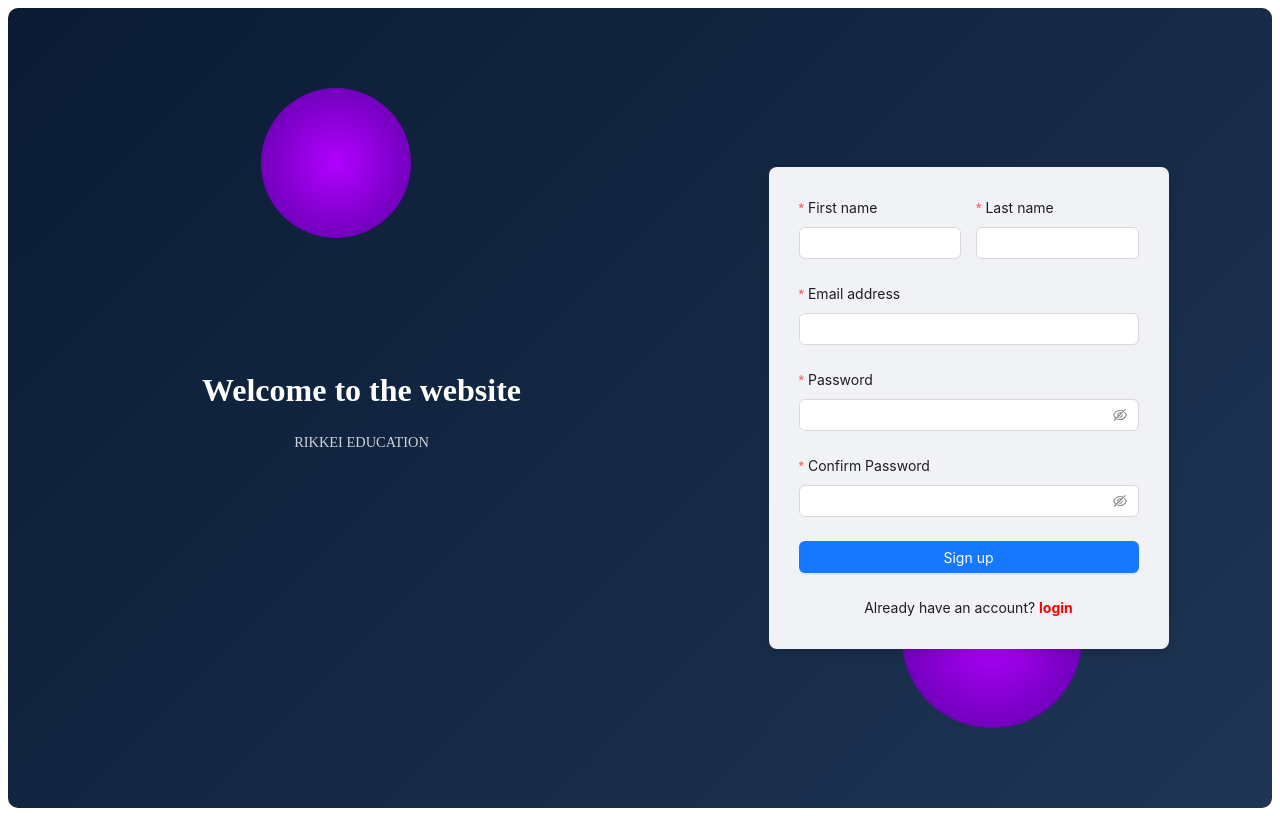
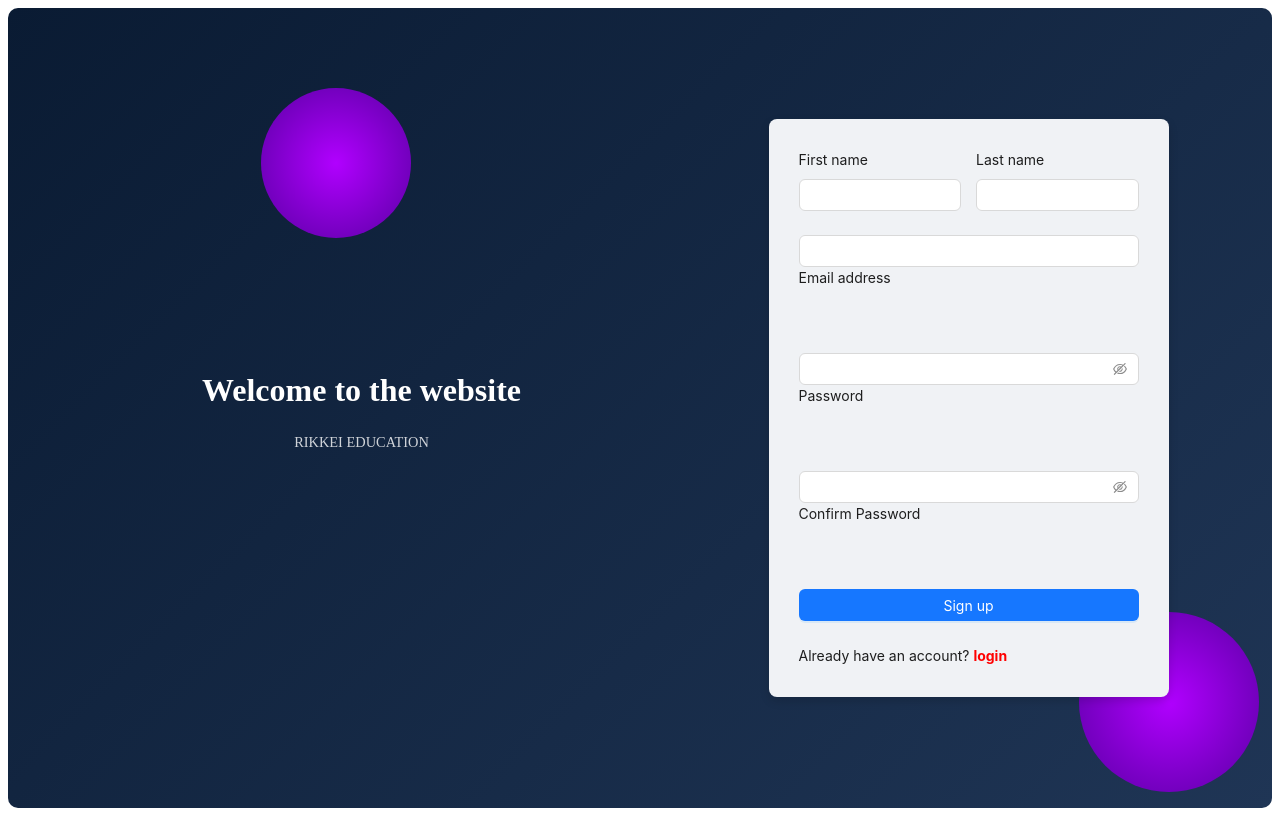
Before and after one commit to nhtt1704/IT104_CNTT3_Nguyen_Hoang_Nhat_Project_Quan_Ly_Du_An_Nhom, a React (Vite) app in the folder client/: page /register in a window 1280 px wide. Built offline with nearby package versions, Linux system fonts and the light colour scheme.

Commit message:
first commit

```diff
--- a/client/src/components/Home.tsx
+++ b/client/src/components/Home.tsx
@@ -7,7 +7,6 @@ export default function Home() {
   return (
     <div>
       <Header></Header>
-      <hr />
       <Body></Body>
       <hr />
       <Footer></Footer>
--- /dev/null
+++ b/client/src/pages/admin/AdminEntries.tsx
@@ -0,0 +1,14 @@
+import React from 'react'
+import AdminHeader from './AdminHeader'
+import ManagerEntries from './ManagerEntries'
+
+function AdminEntries() {
+  return (
+    <div>
+      <AdminHeader></AdminHeader>
+      <ManagerEntries></ManagerEntries>
+    </div>
+  )
+}
+
+export default AdminEntries
--- /dev/null
+++ b/client/src/pages/admin/AdminUser.tsx
@@ -0,0 +1,14 @@
+import React from 'react'
+import AdminHeader from './AdminHeader'
+import ManagerUser from './ManagerUser'
+
+function AdminUser() {
+  return (
+    <div>
+      <AdminHeader></AdminHeader>
+      <ManagerUser></ManagerUser>
+    </div>
+  )
+}
+
+export default AdminUser
--- a/client/src/pages/admin/ManagerEntries.tsx
+++ b/client/src/pages/admin/ManagerEntries.tsx
@@ -8,6 +8,7 @@ import {
 } from "@ant-design/icons";
 import axios from "axios";
 import "./ManagerEntries.scss";
+import AdminHeader from "./AdminHeader";
 
 const { Sider, Content } = Layout;
 
@@ -159,6 +160,7 @@ const ManagerEntries: React.FC = () => {
         </Content>
       </Layout>
     </Layout>
+
   );
 };
 
--- a/client/src/pages/auth/Login.scss
+++ b/client/src/pages/auth/Login.scss
@@ -63,7 +63,6 @@
             }
 
             .register-text {
-                text-align: center;
                 margin-top: 10px;
 
                 a {
--- a/client/src/pages/auth/Login.tsx
+++ b/client/src/pages/auth/Login.tsx
@@ -32,20 +32,19 @@ function Login() {
           <div className="or-text">Or</div>
 
           <Form layout="vertical" className="login-form">
+            <Input placeholder="Enter a valid email address" />
             <Form.Item
               name="email"
               label="Email address"
-              rules={[{ required: true, type: "email", message: "Enter a valid email" }]}
+              rules={[{ type: "email", message: "Enter a valid email" }]}
             >
-              <Input placeholder="Enter a valid email address" />
             </Form.Item>
-
+            <Input.Password placeholder="Enter password" />
             <Form.Item
               name="password"
               label="Password"
-              rules={[{ required: true, message: "Please enter your password" }]}
+              rules={[{ message: "Please enter your password" }]}
             >
-              <Input.Password placeholder="Enter password" />
             </Form.Item>
 
             <Form.Item>
--- a/client/src/pages/auth/Register.scss
+++ b/client/src/pages/auth/Register.scss
@@ -29,8 +29,8 @@
     &::after {
       content: "";
       position: absolute;
-      bottom: 10%;
-      right: 15%;
+      bottom: 2%;
+      right: 1%;
       width: 180px;
       height: 180px;
       border-radius: 50%;
@@ -85,7 +85,6 @@
         }
 
         .login-text {
-          text-align: center;
           margin-top: 10px;
 
           a {
--- a/client/src/pages/auth/Register.tsx
+++ b/client/src/pages/auth/Register.tsx
@@ -17,41 +17,43 @@ function Register() {
               <Form.Item
                 name="firstName"
                 label="First name"
-                rules={[{ required: true, message: "Please enter first name" }]}
+                rules={[{ message: "Please enter first name" }]}
               >
                 <Input />
               </Form.Item>
               <Form.Item
                 name="lastName"
                 label="Last name"
-                rules={[{ required: true, message: "Please enter last name" }]}
+                rules={[{ message: "Please enter last name" }]}
               >
                 <Input />
               </Form.Item>
             </div>
 
+            <Input />
             <Form.Item
               name="email"
               label="Email address"
-              rules={[{ required: true, type: "email", message: "Invalid email" }]}
+              rules={[{ type: "email", message: "Invalid email" }]}
             >
-              <Input />
+
             </Form.Item>
 
+            <Input.Password />
             <Form.Item
               name="password"
               label="Password"
-              rules={[{ required: true, message: "Please enter password" }]}
+              rules={[{ message: "Please enter password" }]}
             >
-              <Input.Password />
+
             </Form.Item>
 
+            <Input.Password />
             <Form.Item
               name="confirmPassword"
               label="Confirm Password"
-              rules={[{ required: true, message: "Please confirm password" }]}
+              rules={[{ message: "Please confirm password" }]}
             >
-              <Input.Password />
             </Form.Item>
 
             <Form.Item>
```
Also changed, not shown: client/src/routers/router.tsx (+4 -4 lines), client/src/pages/admin/ManageArticle.scss (added), client/src/pages/admin/ManageArticle.tsx (added).
